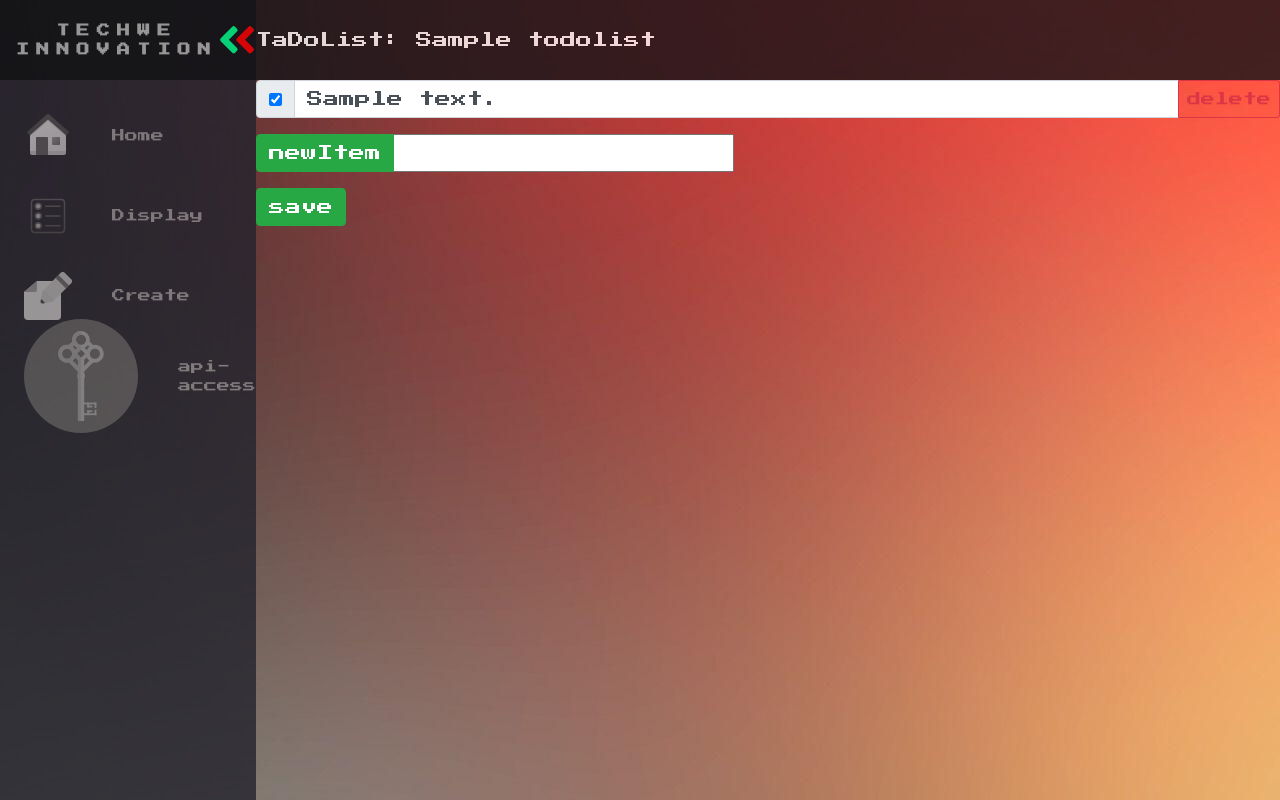
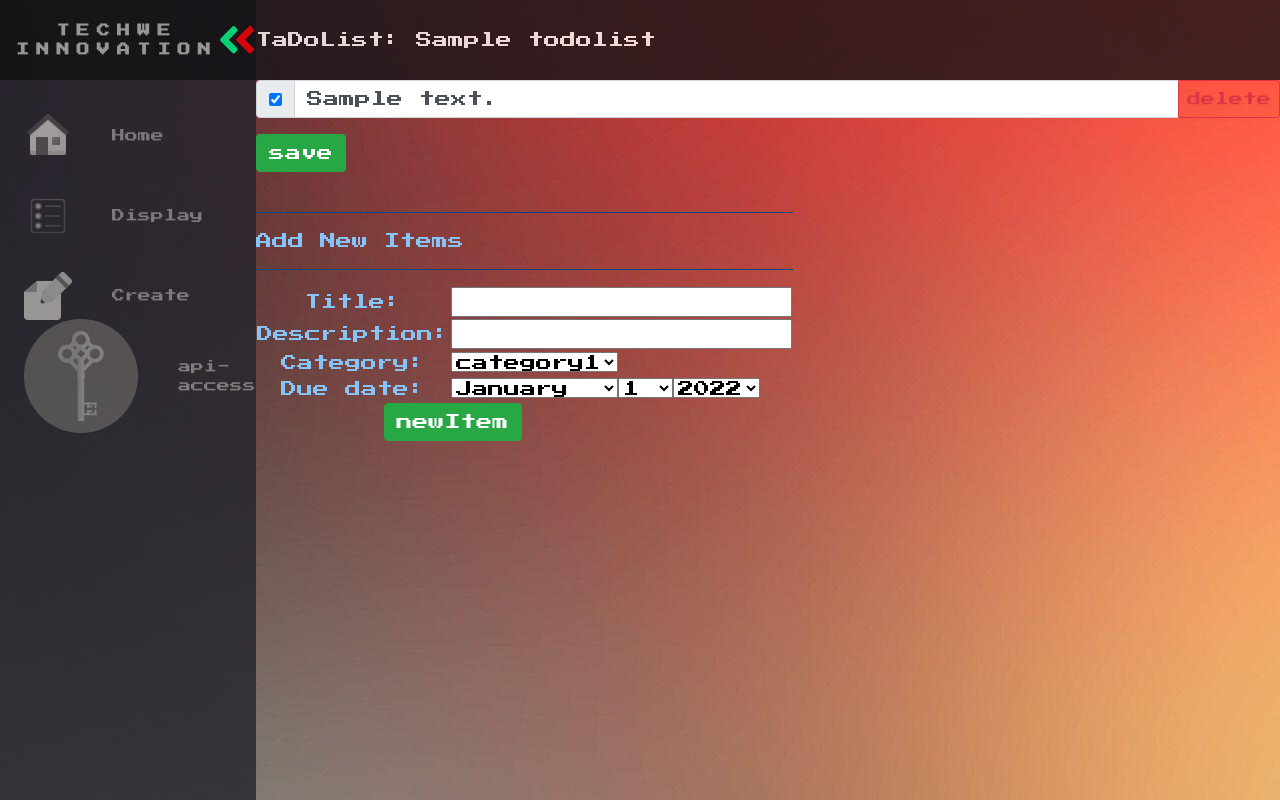
Before and after one commit to SaravananRamanathan/DjangoTodolist, a Django app: page /id/1/ in a window 1280 px wide. Run offline with Django 4.2, Linux system fonts and the light colour scheme; a user stored in the database is signed in; tables that the repository leaves empty hold one stand-in row (values such as "Sample post"); some libraries are stand-ins or nearby versions; some web fonts are replaced.

Commit message:
working on todolist.
back a bit of backend ready, now adding models

```diff
--- a/DjangoTodolist/settings.py
+++ b/DjangoTodolist/settings.py
@@ -41,6 +41,8 @@ INSTALLED_APPS = [
     'django.contrib.sessions',
     'django.contrib.messages',
     'django.contrib.staticfiles',
+    "crispy_forms",
+    'bootstrap_datepicker_plus',
     'main',
 ]
 
--- a/main/forms.py
+++ b/main/forms.py
@@ -2,10 +2,47 @@
 from django import forms
 
 from . import models
+#from bootstrap_datepicker_plus import DatePickerInput #old version.
+#from bootstrap_datepicker_plus.widgets import DatePickerInput
 
+
+from datetime import date  #trying to validate - to make it work with only future dates.
 
 class CreateNewList(forms.Form):
     name=forms.CharField(label="Name",max_length=200)
+
+
+choices = (
+    (1, "category1"),
+    (2, "category2"),
+    (3, "category3"),
+    (4, "category4"),
+    (5, "category5"),
+)
+
+#tring to mkae this method work as a direct validator
+def present_or_future_date(value):
+    if value < date.today():
+        raise forms.ValidationError("The date cannot be in the past! ps:it's a due date!")
+        #decided to handle validation error message via custom handles
+        #this idea on hold.
+        #raise forms.ValidationError("")
+    return value
+
+class CreateNewItem(forms.Form):
+    title=forms.CharField(label="Title",max_length=100)
+    description=forms.CharField(label="Description",max_length=250)
+    category = forms.TypedChoiceField(choices=choices,coerce=str)
+    due_date = forms.DateField(widget = forms.SelectDateWidget,validators=[present_or_future_date])
+
+    """
+    #this method works , trying for something similar
+    def clean_date(self):
+        date = self.cleaned_data['date']
+        if date < date.today():
+            raise forms.ValidationError("The date cannot be in the past!")
+        return date
+    """
 
 """class DeleteList(forms.Form):
     def __init__(self,maxValue:int, *args, **kwargs):
--- a/main/static/main/style.css
+++ b/main/static/main/style.css
@@ -170,6 +170,19 @@ body::-webkit-scrollbar-thumb{
   left:0;
   margin-left: 10rem !important;
 }
+.dueDateStyle{
+  left:0;
+  margin-top: 15rem !important;
+  margin-left: 0 !important;
+  padding: 0 !important;
+  margin: 0 !important;
+}
+.custom-panel-heading-line{
+  border: none;
+  height: 1px;
+  color: #004683;
+  background-color: #004683;
+}
 /*.todolist-items{
   background-color: white !important;
 }*/
--- a/main/templates/main/base.html
+++ b/main/templates/main/base.html
@@ -11,7 +11,7 @@
         <link rel="stylesheet" href="https://cdn.jsdelivr.net/npm/bootstrap@4.3.1/dist/css/bootstrap.min.css" integrity="sha384-ggOyR0iXCbMQv3Xipma34MD+dH/1fQ784/j6cY/iJTQUOhcWr7x9JvoRxT2MZw1T" crossorigin="anonymous">
 
         <!--custom-->
-        <link rel="stylesheet" href="{% static 'main/style.css'%}?8">
+        <link rel="stylesheet" href="{% static 'main/style.css'%}?10">
 
         <!--fonts-->
         <link rel="preconnect" href="https://fonts.googleapis.com">
--- a/main/templates/main/lists.html
+++ b/main/templates/main/lists.html
@@ -9,6 +9,8 @@
     <span class="navbar-text custom-error-text unselectable">Error-no such list</span>
     {%endif%}
 {%endblock%}
+
+{%load crispy_forms_tags%}
 
 {%block content%}
 <form method="post",action="#">
@@ -43,15 +45,54 @@
         {%endif%}
   {%endfor%}
 
-  <div class="input-group mb-3">
+  <!---<div class="input-group mb-3">
     <div class="input-group-prepend">
         <button type="submit" name="newItem" value="newItem" class="btn btn-success">newItem</button>
     </div>
     <input type="text" name="itemName">
-   </div>
+   </div>-->
     <button type="submit" name="save" value="save" class="btn btn-success">save</button>
- {%else%}
-  <h4>toDoList not found for id:{{id}}</h4>
- {%endif%}
+    <br></br>
+
 </form>
+
+<form method="post" action="#" class="form-inline">
+    {% csrf_token %}
+    <!--{{form|crispy}}-->
+    <div class="panel panel-default">
+        <hr class="custom-panel-heading-line"></hr>
+        <div class="panel-heading">Add New Items</div>
+        <hr class="custom-panel-heading-line"></hr>
+
+        <table>
+            {% for field in form %}
+                <div class="fieldWrapper">
+                    <!--{{ field.errors }} rendering custom errors-->
+                    {% for error in field.errors %}
+                        <p  style="color: red">{{error}}</p>
+                    {% endfor %}
+                    <tr>
+                    <td>{{ field.label_tag }}</td>
+                    <td>{{ field }}</td>
+                    </tr>
+                </div>
+            {% endfor %}
+            <tr>
+                <!--merging 2 cells to center button. if needa  border :  border: 1px solid -->
+                <td colspan="2">
+                    <div style="text-align: center; margin-left: -9rem;">
+                    <button type="submit" name="newItem" value="newItem" class="btn btn-success">newItem</button>
+                    </div>
+                </td>
+            </tr>
+        </table>
+
+
+
+    </div>
+
+</form>
+{%else%}
+<h4>toDoList not found for id:{{id}}</h4>
+{%endif%}
 {%endblock%}
--- a/main/views.py
+++ b/main/views.py
@@ -5,8 +5,11 @@ can create multiple views here.
 from urllib import response
 from django.http import HttpResponseRedirect, JsonResponse
 from django.shortcuts import render
-from .forms import CreateNewList
+from .forms import CreateNewList,CreateNewItem
 from . import models
+from bootstrap_datepicker_plus.widgets import DateTimePickerInput #TODO --sort of stoped working with bootstrap date picker for now.
+
+
 # Create your views here.
 
 def todolist_item_delete_request(request):
@@ -67,8 +70,14 @@ def id(response,idValue:int):
     userId=response.user.id
     todolist = models.ToDoList.objects.filter(id=idValue , user_id=userId)
     print(todolist)
+    headingName:str=None
+    if todolist.exists() :
+        headingName=todolist[0].name;
+    print(f"heading name = {headingName}")
     if response.method=="POST":
         ""
+        form = CreateNewItem(response.POST)
+
         print(f'testing response: {response.POST}')
         if response.POST.get("save"):
             ""
@@ -88,20 +97,43 @@ def id(response,idValue:int):
                         #print(f"{i.complete} {i.text}")
                         #print(f"{'c'+str(i.id)}={response.POST.get('c'+str(i.id))}")
                     i.save()
-        elif response.POST.get("newItem"):
-            ""
-            print("testing newItem button")
-            itemName:str= response.POST.get("itemName")
-            print(f"New item name:{itemName}.")
-            if not itemName.isspace():
-                if len(itemName)>0:
-                    if itemName[0]!=' ':
-                        #print("elibible")
-                        temp=todolist[0].item_set.all();
-                        print(f"testing  temp {temp}")
-                        todolist[0].item_set.create(text=itemName,complete=False)
-                        print(f"testing  temp after create: {temp}")
-            #todolist[0].item_set.create(text=itemName,complete=False)
+
+        elif form.is_valid():
+            "if data entererd in form is valid"
+            #Name=form.cleaned_data["name"]
+            #old method
+            """temp = models.ToDoList(name=form.cleaned_data["name"])
+            temp.save()
+
+            response.user.todolist.add(temp)"""
+            if response.POST.get("newItem"):
+                ""
+
+                #print(form.cleaned_data)
+                print("testing newItem button")
+                itemName:str= form.cleaned_data["title"]
+                description:str = form.cleaned_data["description"]
+                category:str = form.cleaned_data["category"]
+                due_date:str = form.cleaned_data["due_date"]
+                print(f"name={itemName} desc={description} category={category} due_date={due_date}")#testing fields data
+                print(f"New item name:{itemName}.")
+                if not itemName.isspace():
+                    if len(itemName)>0:
+                        if itemName[0]!=' ':
+                            #print("elibible")
+                            temp=todolist[0].item_set.all();
+                            print(f"testing  temp {temp}")
+                            todolist[0].item_set.create(text=itemName,complete=False)
+                            print(f"testing  temp after create: {temp}")
+                #todolist[0].item_set.create(text=itemName,complete=False)
+
+        elif not form.is_valid():
+            "form to add newitems not valid"
+            print("form is not valid.")
+            return render(response,"main/lists.html",{"list":todolist,"id":idValue,"form":form,"headingName":headingName})
+            #return render(request, "form_template.html", ctx}
+
+
         elif response.POST.get("deleteItem"):
             "deleting item"
             id=response.POST.get("deleteItem");
@@ -117,10 +149,11 @@ def id(response,idValue:int):
             self.temp+=1
             return self.temp
 
-    headingName:str=None
-    if todolist.exists() :
-        headingName=todolist[0].name;
-    return render(response,"main/lists.html",{"list":todolist,"id":idValue,"sno":sendToTemplate(),"headingName":headingName})
+
+
+    form = CreateNewItem()
+
+    return render(response,"main/lists.html",{"list":todolist,"id":idValue,"form":form,"sno":sendToTemplate(),"headingName":headingName})
 
 def create(response):
     if response.method == "POST":
```
Also changed, not shown: main/static/main/display_table_click.js (+12 -0 lines).
